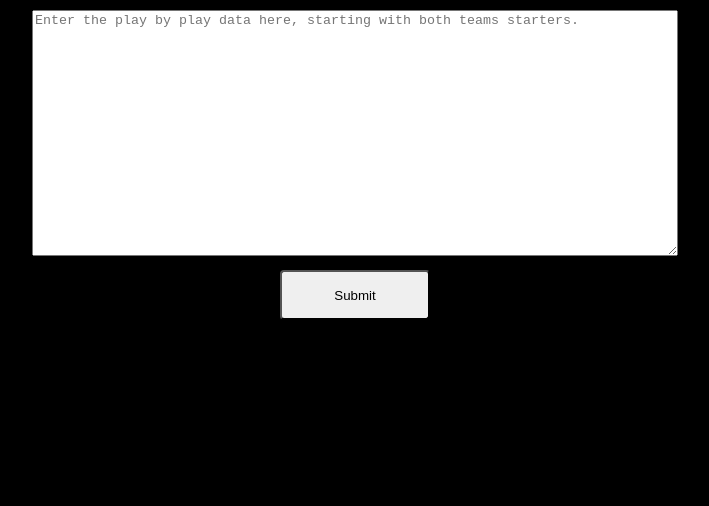
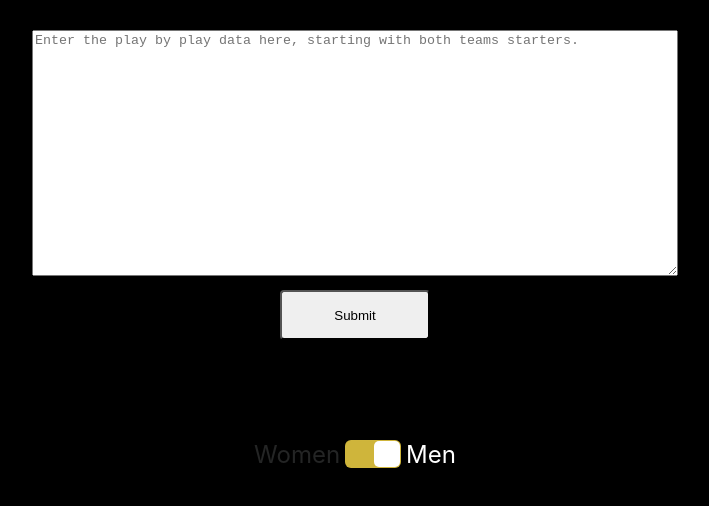
Before and after one commit to awbridgers/live-stats-tracker, a React (Create React App) app: page / in a window 1280 px wide. Shown: the top 506 px of the page, without its empty margins (285-994 px from the left). Built offline with nearby package versions, Linux system fonts and the light colour scheme.

Commit message:
adds the ability to parse women's games

```diff
--- a/package.json
+++ b/package.json
@@ -16,6 +16,7 @@
     "react": "^17.0.2",
     "react-dom": "^17.0.2",
     "react-scripts": "4.0.3",
+    "react-switch": "^7.0.0",
     "typescript": "^4.1.2",
     "web-vitals": "^1.0.1"
   },
--- a/src/App.css
+++ b/src/App.css
@@ -2,6 +2,7 @@
   text-align: center;
   background-color: black;
   height: 100vh;
+  margin-top: 20px;
   padding-top: env(safe-area-inset-top);
   padding-left: env(safe-area-inset-left);
   padding-right: env(safe-area-inset-right);
@@ -28,3 +29,12 @@
   font-size: 14px;
   text-align: center;
 }
+.sliderDiv{
+  display: flex;
+  flex-flow: row nowrap;
+  justify-content: center;
+  margin-top: 100px;
+}
+.slider{
+  margin: 0px 5px;
+}
--- a/src/App.tsx
+++ b/src/App.tsx
@@ -6,14 +6,16 @@ import Table from 'rc-table';
 import {cols} from './tableSetup';
 import {calcTime} from './util/calculateTime';
 import {calcTotal} from './util/calculateTotal';
+import Switch from 'react-switch';
 
 function App() {
   const [plays, setPlays] = useState<string>('');
   const [results, setResults] = useState<Lineup[]>([]);
   const [show, setShow] = useState<boolean>(false);
+  const [men, setMen] = useState<boolean>(true);
   const handleSubmit = () => {
-    const results = parse(plays);
-    console.log(results)
+    const results = parse(plays, men);
+    console.log(results);
     setResults(results);
     setShow(true);
   };
@@ -46,16 +48,31 @@ function App() {
   }
   return (
     <div className="App">
+
       <textarea
         value={plays}
         onChange={(e) => setPlays(e.target.value)}
         className="textBox"
-        placeholder='Enter the play by play data here, starting with both teams starters.'
+        placeholder="Enter the play by play data here, starting with both teams starters."
       ></textarea>
       <button className="submit" type="button" onClick={handleSubmit}>
         Submit
       </button>
       <div style={{color: 'white'}}></div>
+      <div className = 'sliderDiv'>
+        <div style = {{color: men ? '#242525': 'white', fontSize: '24px'}}>Women</div>
+        <Switch
+          checked={men}
+          onChange={(checked) => setMen(checked)}
+          checkedIcon={false}
+          uncheckedIcon={false}
+          borderRadius={6}
+          onColor = {'#CFB53B'}
+          offColor = {'#CFB53B'}
+          className = 'slider'
+        />
+        <div style = {{color: men ? 'white':'#242525', fontSize: '24px'}}>Men</div>
+      </div>
     </div>
   );
 }
--- a/src/roster.ts
+++ b/src/roster.ts
@@ -1,3 +1,4 @@
+import { format } from 'path';
 import {player} from './types';
 import {timeToSeconds} from './util/fixTime';
 import {formatName} from './util/formatName';
@@ -89,7 +90,7 @@ export class Lineup {
           this.madeTwosFor += 1;
           this.paintPointsFor += paint ? 2 : 0;
           this.pointsFromTOFor += fromTO ? 2 : 0;
-          this.secondChanceFor += second ? 2 : 0
+          this.secondChanceFor += second ? 2 : 0;
         } else {
           this.missedTwosFor += 1;
         }
@@ -99,7 +100,7 @@ export class Lineup {
           this.madeTwosAgainst += 1;
           this.paintPointsAgainst += paint ? 2 : 0;
           this.pointsFromTOAgainst += fromTO ? 2 : 0;
-          this.secondChanceAgainst += second ? 2 : 0
+          this.secondChanceAgainst += second ? 2 : 0;
         } else {
           this.missedTwosAgainst += 1;
         }
@@ -109,8 +110,8 @@ export class Lineup {
         if (made) {
           this.pointsFor += 3;
           this.madeThreesFor += 1;
-          this.secondChanceFor += second ? 3 : 0
-          this.pointsFromTOFor += fromTO ? 3 : 0
+          this.secondChanceFor += second ? 3 : 0;
+          this.pointsFromTOFor += fromTO ? 3 : 0;
         } else {
           this.missedThreesFor += 1;
         }
@@ -118,8 +119,8 @@ export class Lineup {
         if (made) {
           this.pointsAgainst += 3;
           this.madeThreesAgainst += 1;
-          this.secondChanceAgainst += second ? 3 : 0
-          this.pointsFromTOAgainst += fromTO ? 3 : 0
+          this.secondChanceAgainst += second ? 3 : 0;
+          this.pointsFromTOAgainst += fromTO ? 3 : 0;
         } else {
           this.missedThreesAgainst += 1;
         }
@@ -138,7 +139,6 @@ export class Lineup {
   addTurnover = (teamPlay: boolean) => {
     const key = teamPlay ? 'turnoversFor' : 'turnoversAgainst';
     this[key] += 1;
-
   };
   addAssist = (teamPlay: boolean) => {
     const key = teamPlay ? 'assistsFor' : 'assistsAgainst';
@@ -215,5 +215,22 @@ export const roster: player[] = [
   },
 ];
 
+export const womenRoster: player[] = [
+  {name: 'Alyssa Andrews', number: 0},
+  {name: 'Kaia Harrison', number: 2},
+  {name: 'Mack Maier', number: 3},
+  {name: 'Aliah McWhorter', number: 4},
+  {name: 'Malaya Cowles', number: 5},
+  {name: 'Raegyn Conley', number: 11},
+  {name: 'Kate Deeble', number: 12},
+  {name: 'Marta Morales', number: 13},
+  {name: 'Niyah Becker', number: 14},
+  {name: 'Olivia Summiel', number: 20},
+  {name: 'Elise Williams', number: 21},
+  {name: 'Jewel Spear', number: 24},
+  {name: 'Demeara Hinds', number: 25},
+  {name: 'Alexandria Scruggs', number: 32},
+];
 
 export const formattedRoster: string[] = roster.map((name) => formatName(name));
+export const formattedWRoster : string[] = womenRoster.map((name)=>formatName(name));
--- a/src/util/formatName.ts
+++ b/src/util/formatName.ts
@@ -1,5 +1,5 @@
 import {player} from '../types';
-import {roster} from '../roster';
+import {roster, womenRoster} from '../roster';
 
 //Take the names found in the roster and convert them
 //to the form found in the play by play data, which is
@@ -16,13 +16,14 @@ export const formatName = (person: player): string => {
 //convert them back into the player objects found in the roster
 //!NOTE: The names in the Play by Play are in the ALL CAPS
 
-export const findPlayer = (shortHand: string): player => {
+export const findPlayer = (shortHand: string, men: boolean): player => {
+  const theRoster = men ? roster : womenRoster
   //shorthand will be in format of "5 Smith J"
   const array = shortHand.split(' ');
   const number = array.shift();
   const firstName = array.pop();
   const lastName = array.join(' ');
-  const player = roster.find(
+  const player = theRoster.find(
     (baller) =>
       baller.name.toLowerCase().includes(lastName.toLowerCase()) &&
       baller.number.toFixed(0) === number
--- a/src/util/parse.ts
+++ b/src/util/parse.ts
@@ -3,26 +3,29 @@ import {player} from '../types';
 import {getPlayComponents} from './playComponents';
 import {findStarters} from './starters';
 import {fixData} from './fixData';
-import {formattedRoster} from '../roster';
+import {formattedRoster, formattedWRoster} from '../roster';
 import {findPlayer} from './formatName';
 import {equals} from './lineupEqual';
 
-export const parse = (data: string): Lineup[] => {
+export const parse = (data: string, men: boolean): Lineup[] => {
   //get starter data and pbp data
   const {starterData, playData} = fixData(data);
-  const starters = new Lineup(findStarters(starterData));
-  starters.addTime('20:00');
+  const starters = new Lineup(findStarters(starterData, men));
+  const startTime = men ? '20:00' : '10:00'    //women play 10 minutes quarters
+  starters.addTime(startTime);
   //keep track of results, current lineup and index
   let currentLineup: player[] = [...starters.players];
+  const rosterList = men ? formattedRoster : formattedWRoster;
   let results: Lineup[] = [starters];
   let currentIndex = 0;
   let half = 1;
+  let quarter = 1;
   //parse through each line and extract the data.
   playData.forEach((play, playIndex) => {
     const {time, player, details} = getPlayComponents(play);
     const teamPlay =
       player &&
-      formattedRoster.find((person) => person.toUpperCase().includes(player))
+      rosterList.find((person) => person.toUpperCase().includes(player))
         ? true
         : false;
     const made = details.includes('made');
@@ -37,7 +40,7 @@ export const parse = (data: string): Lineup[] => {
           if (details.includes('substitution out')) {
             //we only care about our teams subs
             const rmIndex = currentLineup.findIndex(
-              (x) => x.name === findPlayer(player!).name
+              (x) => x.name === findPlayer(player!,men).name
             );
             if (rmIndex !== -1) {
               //remove the player
@@ -46,7 +49,7 @@ export const parse = (data: string): Lineup[] => {
               throw Error(`Error with substitution at ${time}`);
             }
           } else if (details.includes('substitution in')) {
-            const addPlayer = findPlayer(player);
+            const addPlayer = findPlayer(player,men);
             currentLineup.push(addPlayer);
           }
           //after subbing players in and out, make the lineup
@@ -127,10 +130,11 @@ export const parse = (data: string): Lineup[] => {
     } else {
       //cases where player is null
       if (details === 'END OF PERIOD') {
-        if (half === 1) {
+        if ((men && half === 1) || (!men && quarter <= 4)) {
           results[currentIndex].addTime('00:00');
-          results[currentIndex].addTime('20:00');
+          results[currentIndex].addTime(startTime);
           half = 2;
+          quarter++;
         } else {
           //end of the second or OT
           results[currentIndex].addTime('00:00');
--- a/src/util/starters.ts
+++ b/src/util/starters.ts
@@ -1,4 +1,4 @@
-import {formattedRoster} from '../roster';
+import {formattedRoster, formattedWRoster} from '../roster';
 import {player} from '../types';
 import {findPlayer} from './formatName';
 
@@ -7,8 +7,8 @@ import {findPlayer} from './formatName';
 //convert the strings into an array of individual players, then determine which
 //array contains players found in the roster.
 
-export const findStarters = (array: string[]): player[] => {
-  const checkRoster = formattedRoster.join(' ');
+export const findStarters = (array: string[], men: boolean): player[] => {
+  const checkRoster = men ? formattedRoster.join(' '): formattedWRoster.join(' ');
   const teams = array.map((string) => string.match(/\d+(\s[a-zA-Z]+)+/g));
   const [starters] = teams.filter((starters) => {
     let checker = true;
@@ -22,5 +22,5 @@ export const findStarters = (array: string[]): player[] => {
   if (!starters) {
     throw Error('There was an error loading the starters');
   }
-  return starters.map((shortHand) => findPlayer(shortHand));
+  return starters.map((shortHand) => findPlayer(shortHand, men));
 };
```
Also changed, not shown: 2 other files (tests, documents, lock files or other folders).
